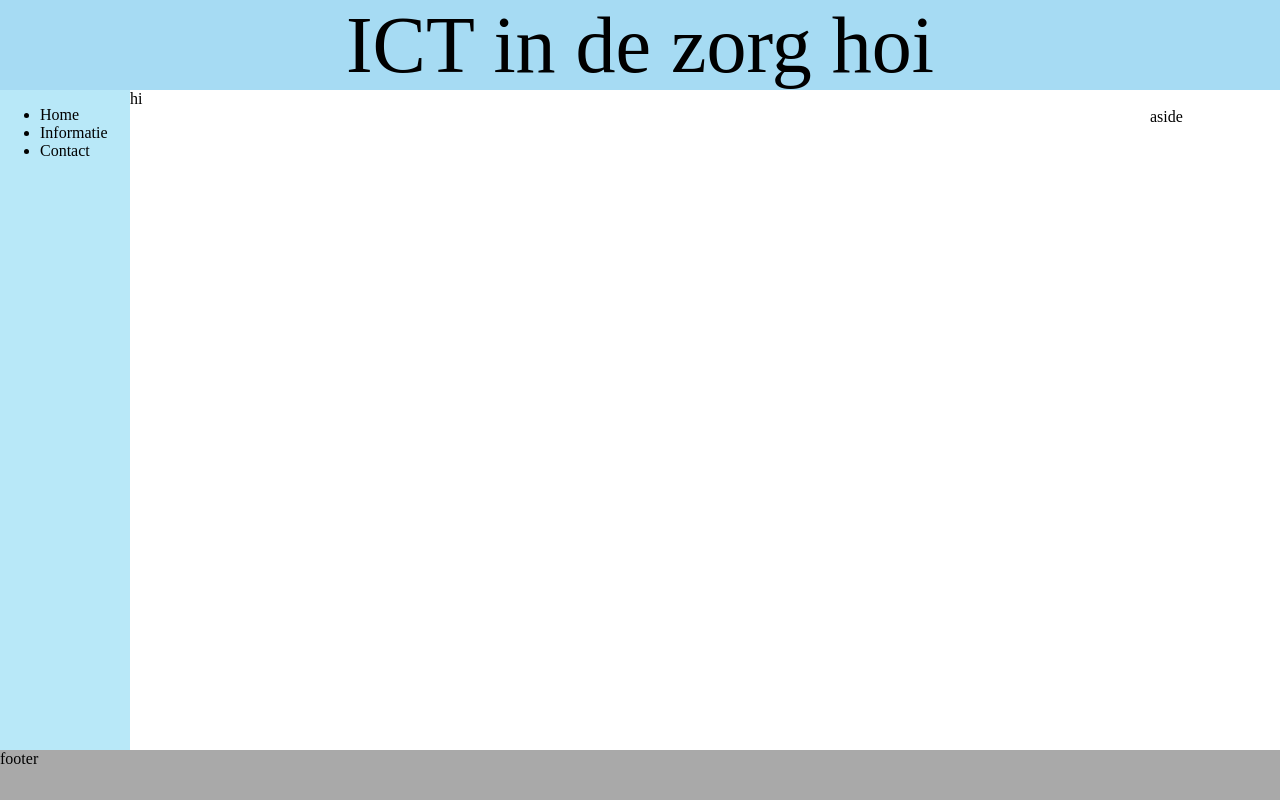
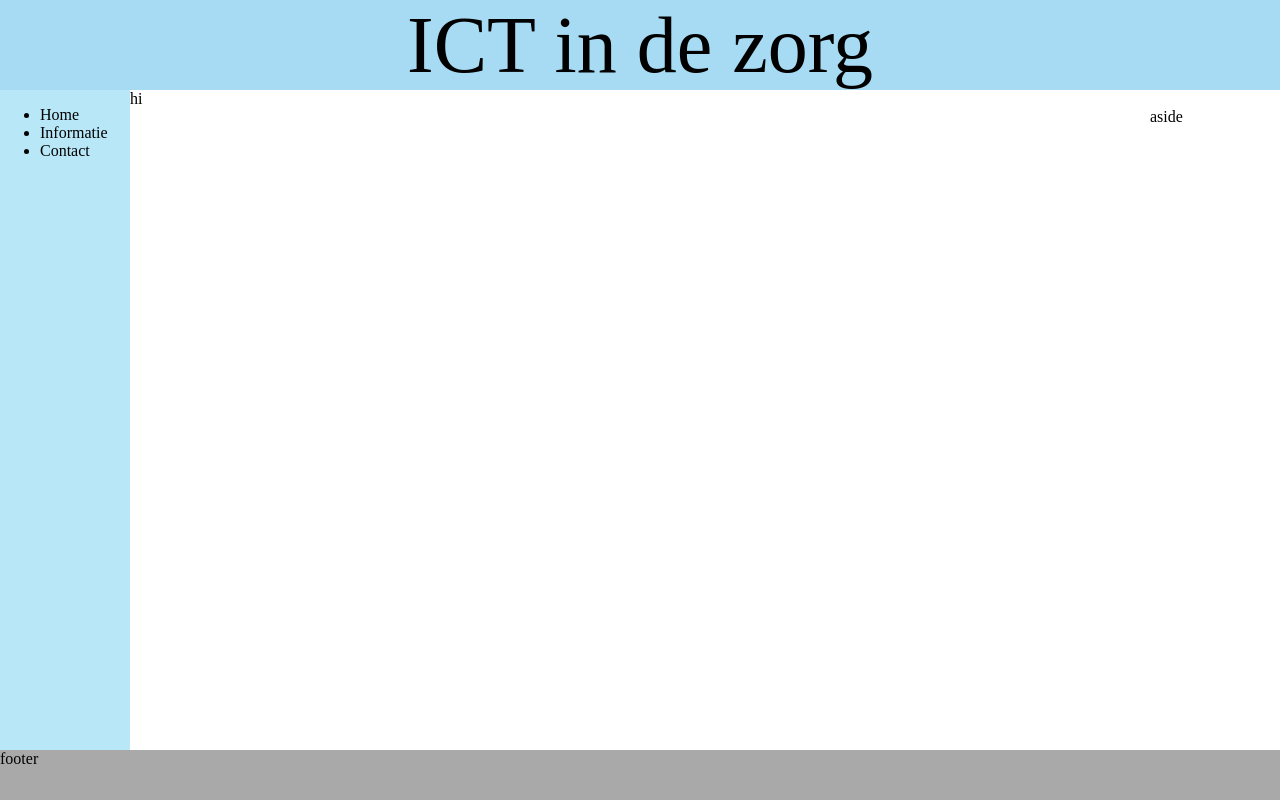
Before and after one commit to lynnxg/IT-in-de-zorg, a plain HTML site: page index.html in a window 1280 px wide. Drawn offline with Linux system fonts and the light colour scheme.

```diff
--- a/index.html
+++ b/index.html
@@ -7,7 +7,7 @@
     <link href="style.css" rel="stylesheet" type="text/css" />
   </head>
   <body>
-    <header>ICT in de zorg hoi</header>
+    <header>ICT in de zorg</header>
     <div>
       <nav>
       <ul>
```
